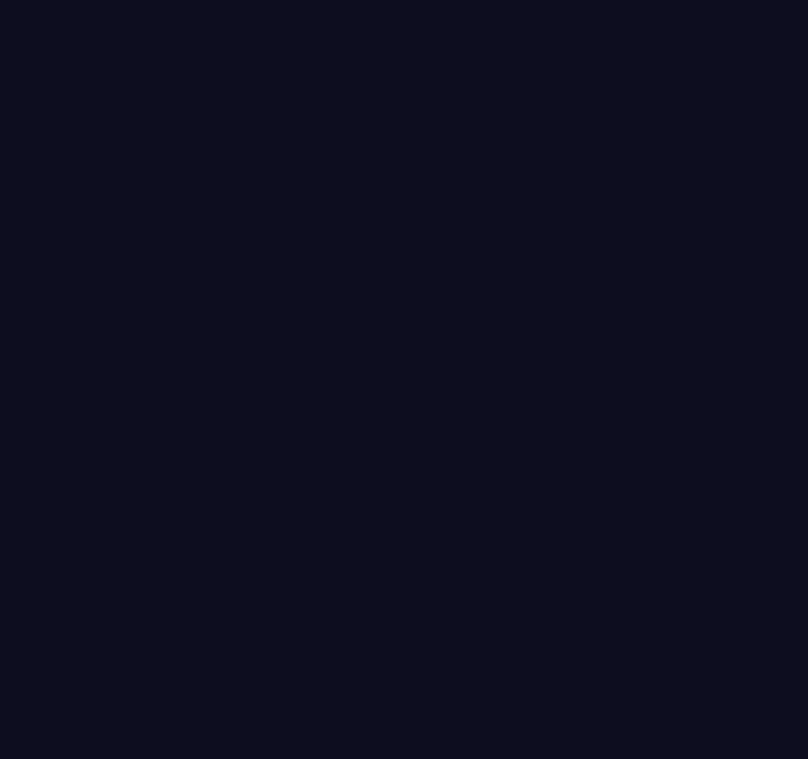
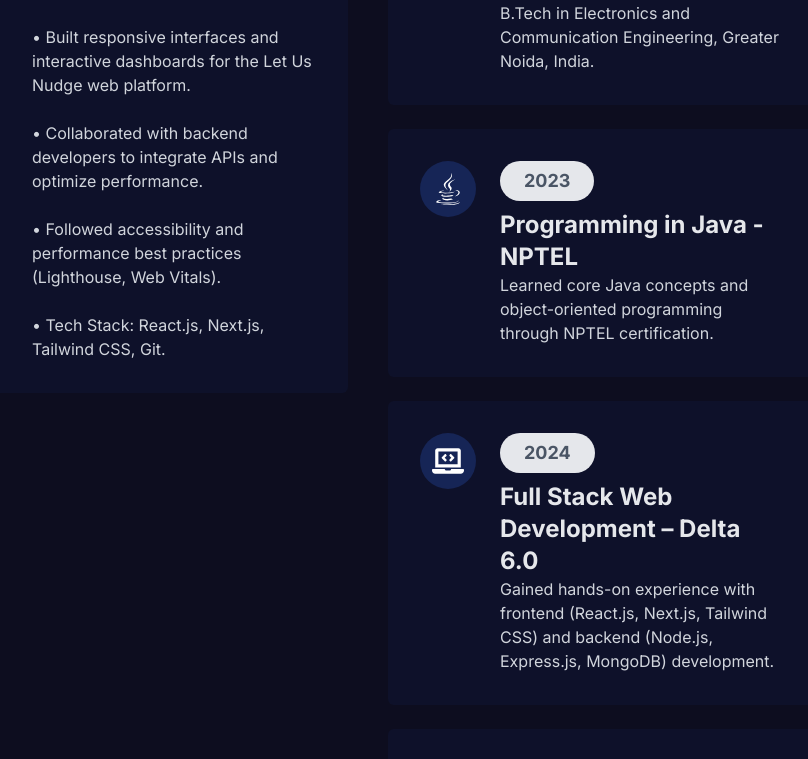
Before and after one commit to Manshavatsh0123/my-portfolio, a Next.js app: page / in a window 1280 px wide. Shown: the part 1747-2506 px from the top of the page, without its empty margins (272-1080 px from the left). Before the commit the page ends 1444 px from the top, so only its background shows below. Built offline with nearby package versions, Linux system fonts and the light colour scheme.

Commit message:
Resume-Section

```diff
--- a/components/Home/Home.tsx
+++ b/components/Home/Home.tsx
@@ -1,12 +1,14 @@
 import React from 'react'
 import Hero from './Hero/Hero'
 import Services from './Services/services'
+import Resume from './Resume/Resume'
 
 const Home = () => {
     return (
         <div className='overflow-hidden'>
             <Hero />
             <Services />
+            <Resume />
         </div>
     )
 }
--- /dev/null
+++ b/components/Home/Resume/Resume.tsx
@@ -0,0 +1,64 @@
+import React from 'react'
+import ResumeCard from './ResumeCard'
+import { FaCode, FaCodepen, FaDatabase, FaJava, FaLaptopCode, FaReact } from 'react-icons/fa'
+import { BiBadge } from 'react-icons/bi'
+
+const Resume = () => {
+  return (
+    <div className='pt-20 pb-16'>
+      <div className="w-[90%] sm:w-[70%] mx-auto grid grid-cols-1 xl:grid-cols-2 gap-10">
+
+        <div>
+          <h1 className='text-3xl sm:text-4xl font-bold text-white'>My Work <span className='text-cyan-200'>Experiences</span></h1>
+          <div className="mt-10">
+            <ResumeCard
+              Icon={FaCodepen}
+              role="MERN-Stack Developer (Intern)"
+              desciption={`Completed a 6-month internship at Concrete Software Solutions Pvt. Ltd.\n
+              • Built responsive interfaces and interactive dashboards for the Let Us Nudge web platform.\n
+              • Collaborated with backend developers to integrate APIs and optimize performance.\n
+              • Followed accessibility and performance best practices (Lighthouse, Web Vitals).\n
+              • Tech Stack: React.js, Next.js, Tailwind CSS, Git.`}
+            />
+          </div>
+        </div>
+
+        <div>
+          <h1 className='text-3xl sm:text-4xl font-bold text-white'>My <span className='text-cyan-200'>Education</span></h1>
+          <div className="mt-10">
+            <ResumeCard
+              Icon={BiBadge}
+              role="Gautam Buddha University"
+              date="Aug 2022 - May 2026"
+              desciption="B.Tech in Electronics and Communication Engineering, Greater Noida, India."
+            />
+
+            <ResumeCard
+              Icon={FaJava}
+              role="Programming in Java - NPTEL"
+              date="2023"
+              desciption="Learned core Java concepts and object-oriented programming through NPTEL certification."
+            />
+
+            <ResumeCard
+              Icon={FaLaptopCode}
+              role="Full Stack Web Development – Delta 6.0"
+              date="2024"
+              desciption="Gained hands-on experience with frontend (React.js, Next.js, Tailwind CSS) and backend (Node.js, Express.js, MongoDB) development."
+            />
+
+            <ResumeCard
+              Icon={FaCode}
+              role="Data Structures & Algorithms – Alpha Plus 5.0"
+              date="2025"
+              desciption="Strengthened problem-solving skills and understanding of algorithms and data structures."
+            />
+          </div>
+
+        </div>
+      </div>
+    </div>
+  )
+}
+
+export default Resume
--- /dev/null
+++ b/components/Home/Resume/ResumeCard.tsx
@@ -0,0 +1,28 @@
+import React from 'react'
+import { IconType } from 'react-icons';
+type Props = {
+  role: string;
+  desciption:string;
+  Icon: IconType;
+  date?: string;
+}
+const ResumeCard = ({ role, Icon, date ,desciption }: Props) => {
+  return (
+    <div className='mb-6'>
+      <div className="flex items-start space-x-6 bg-blue-950/20 transition-all duration-300 p-4 sm:p-8 rounded-md">
+        <div className="sm:w-14 sm:h-14 w-10 h-10 bg-blue-950 rounded-full flex items-center justify-center flex-col">
+          <Icon className='sm:w-8 sm:h-8 w-6 h-6 text-white' />
+        </div>
+        <div className="flex-1">
+          {date && (
+            <h1 className='mb-2 sm:px-6 sm:py-1.5 px-4 py-1 rounded-full bg-gray-200 text-gray-600 w-fit sm:text-lg text-sm font-bold'>{date}</h1>
+          )}
+          <h1 className='text-gray-200 text-xl sm:text-2xl  font-semibold'>{role}</h1>
+          <p className='text-gray-300 whitespace-pre-line text-sm  sm:text-base'>{desciption}</p>
+        </div>
+      </div>
+    </div>
+  )
+}
+
+export default ResumeCard
```
